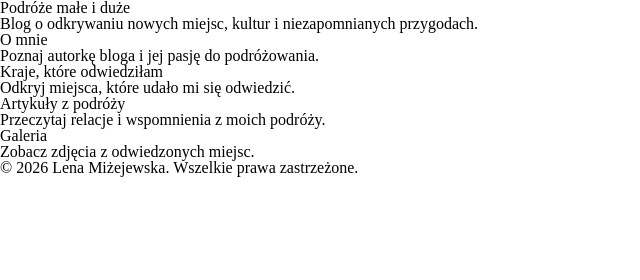
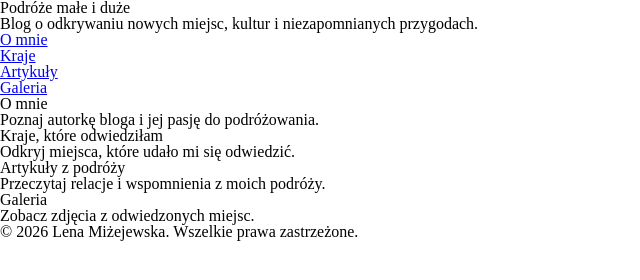
Before and after one commit to lenamizej/pawisp-workshops, a plain HTML site: page workshop-semantic-html/index.html in a window 1280 px wide. Shown: the whole page, without its empty margins (0-640 px from the left). Drawn offline with Linux system fonts and the light colour scheme.

Commit message:
task-4: add navigation menu

```diff
--- a/workshop-semantic-html/index.html
+++ b/workshop-semantic-html/index.html
@@ -13,6 +13,15 @@
     <header>
       <h1>Podróże małe i duże</h1>
       <p>Blog o odkrywaniu nowych miejsc, kultur i niezapomnianych przygodach.</p>
+
+      <nav>
+        <ul>
+          <li><a href="#o-mnie">O mnie</a></li>
+          <li><a href="#kraje">Kraje</a></li>
+          <li><a href="#artykuly">Artykuły</a></li>
+          <li><a href="#galeria">Galeria</a></li>
+        </ul>
+      </nav>
     </header>
 
     <main>
```
